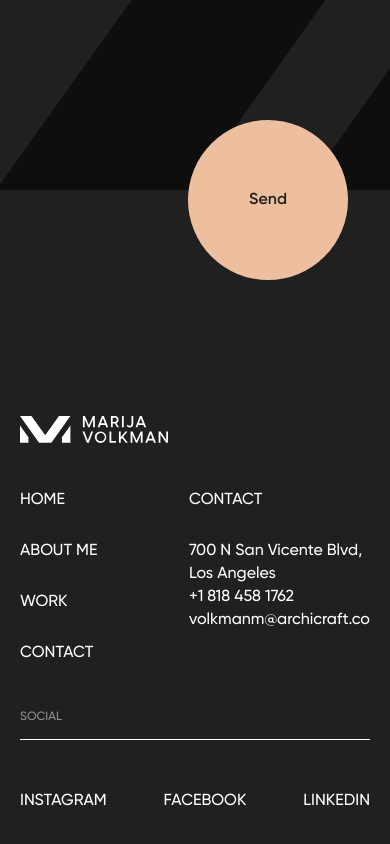
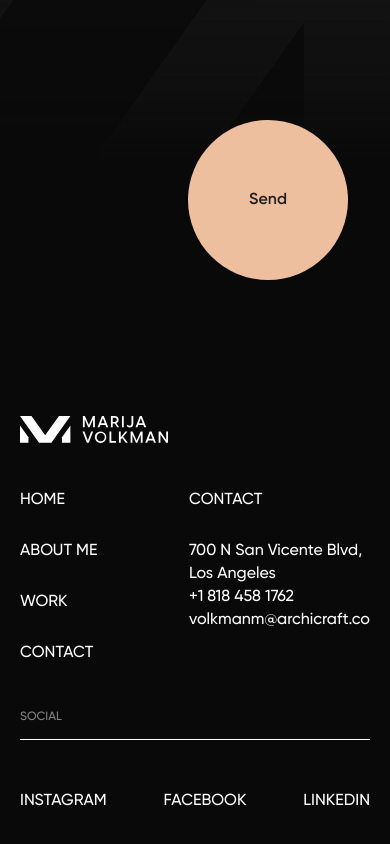
Before and after one commit to igoricaa/volkman, a Next.js app: page /contact in a window 390 px wide. Shown: the part 1076-1920 px from the top of the page. Built offline with nearby package versions, Linux system fonts and the light colour scheme.

Commit message:
background image, footer gradient

```diff
--- a/src/app/layout.tsx
+++ b/src/app/layout.tsx
@@ -5,7 +5,7 @@ import Header from '@/components/Header';
 import Footer from '@/components/Footer/Footer';
 import BackToTopButton from '@/components/BackToTopButton';
 import PageTransition from '@/components/PageTransition/PageTransition';
-import BackgroundImage from '@/components/backgroundImage/BackgroundImage';
+import BackgroundImage from '@/components/BackgroundImage/BackgroundImage';
 import SplashScreen from '@/components/PageTransition/SplashScreen/SplashScreen';
 
 const gilroy = localFont({
--- a/src/components/Footer/Footer.module.scss
+++ b/src/components/Footer/Footer.module.scss
@@ -1,5 +1,17 @@
 .footer {
   padding: 3.5rem var(--padding-side) 10rem;
+  background-color: #090909;
+  position: relative;
+
+  &::before {
+    content: ' ';
+    position: absolute;
+    inset: 0;
+    background: linear-gradient(180deg, rgba(9, 9, 9, 0) 11%, rgba(9, 9, 9, 0.5) 21%, rgba(9, 9, 9, 0.75) 38%, rgb(9, 9, 9) 47%, rgb(9, 9, 9) 100%);
+    z-index: -1;
+    top: -71vh;
+    max-height: 100vh;
+  }
 
   * {
     font-size: 1.25rem;
--- a/src/components/backgroundImage/BackgroundImage.module.scss
+++ b/src/components/backgroundImage/BackgroundImage.module.scss
@@ -19,16 +19,12 @@
       margin-top: 17.1vw;
     }
 
-    &:nth-of-type(2) {
-      transform: translateX(-50%);
+    &:nth-of-type(2n) {
+      transform: translateX(-46%);
     }
 
-    &:nth-of-type(4) {
+    &:nth-of-type(4n) {
       transform: translateX(50%);
-    }
-
-    &:nth-of-type(6) {
-      transform: translateX(-50%);
     }
 
     svg {
@@ -45,6 +41,16 @@
     .backgroundImage {
       width: 217vw;
       aspect-ratio: 931 / 495;
+
+      &:not(:first-of-type) {
+        margin-top: 17.1vw;
+      }
+      &:nth-of-type(2n) {
+        transform: translateX(-64%);
+      }
+      &:nth-of-type(2n + 1) {
+        transform: translateX(0);
+      }
     }
   }
 }
--- a/src/components/backgroundImage/BackgroundImage.tsx
+++ b/src/components/backgroundImage/BackgroundImage.tsx
@@ -19,7 +19,8 @@ const BackgroundImage = () => {
 
     const imageHeight: number = (bodyWidth * coeff) / (2537 / 1351);
 
-    let numberOfImages: number = Math.floor(bodyHeight / imageHeight);
+    let numberOfImages: number = Math.ceil(bodyHeight / imageHeight);
+
     if (pathname === '/') numberOfImages++;
 
     setNumberOfImages(numberOfImages);
--- a/src/styles/globals.scss
+++ b/src/styles/globals.scss
@@ -28,6 +28,8 @@ body {
 body {
   background-color: #202020;
   color: #fff;
+  position: relative;
+  overflow-y: hidden;
 }
 
 a {
```
